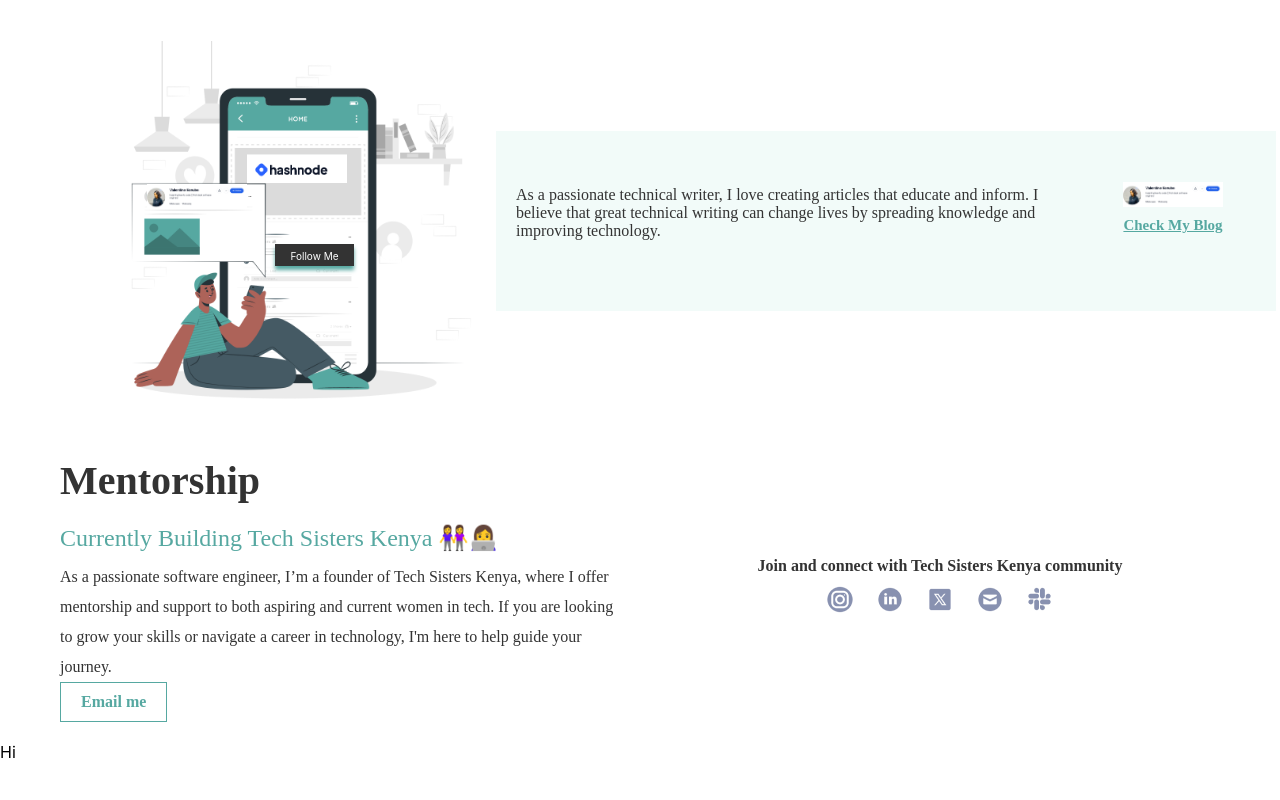
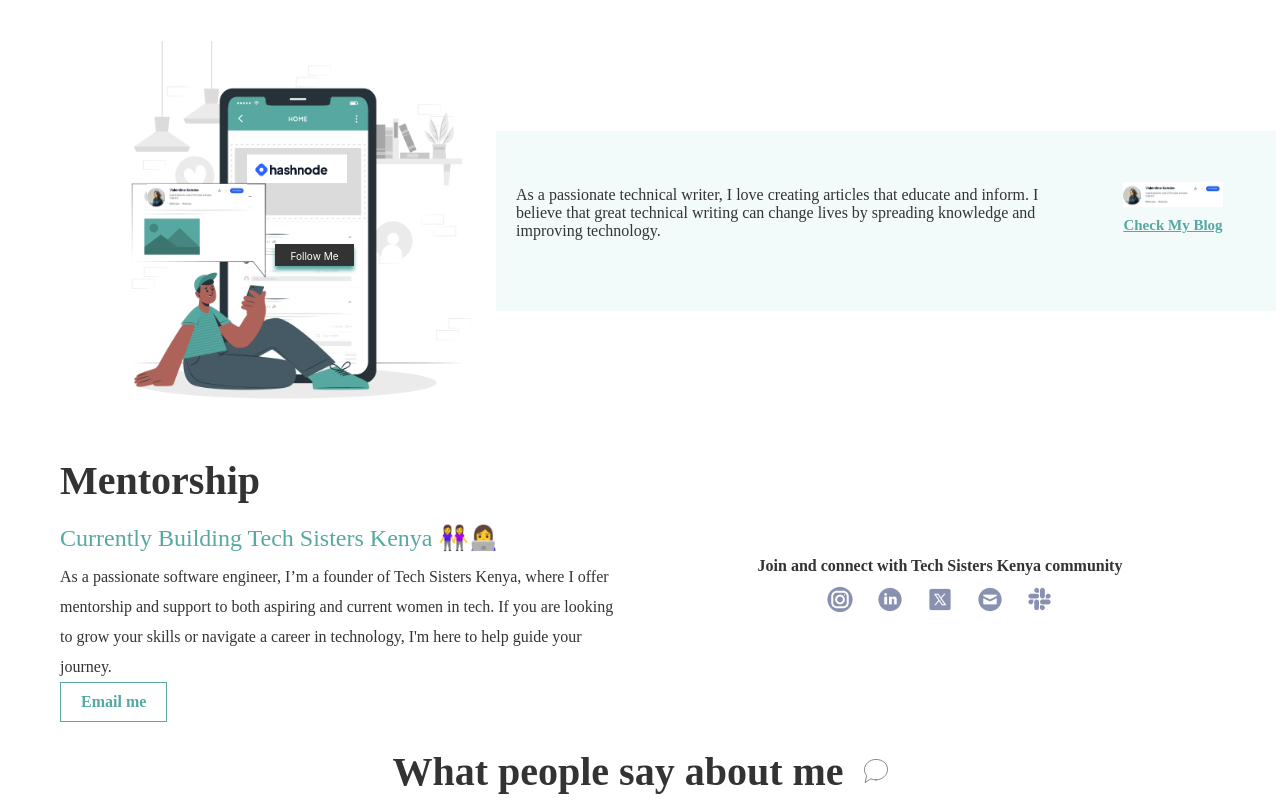
Before and after one commit to Vkerubo/my-portolio, a React (Create React App) app: page / in a window 1280 px wide. Shown: the part 2673-3473 px from the top of the page. Before the commit the page ends 3435 px from the top, so only its background shows below. Built offline with nearby package versions, Linux system fonts and the light colour scheme.

Commit message:
justify content: center

```diff
--- a/src/components/Testimonials.js
+++ b/src/components/Testimonials.js
@@ -14,9 +14,10 @@ const TestimonialsContainer = styled.div`
   font-style: normal;
   font-weight: 700;
   line-height: normal;
-  width: 610px;
+  width: 100%;
   height: 58px;
   flex-shrink: 0;
+  justify-content: center;
 `;
 
 const Title = styled.div`
@@ -25,7 +26,13 @@ const Title = styled.div`
   font-size: 40px;
   font-style: normal;
   font-weight: 700;
+  width: 100%
+  text-align: center;
   line-height: normal;
+
+  @media (max-width: 768px) {
+    font-size: 30px;
+  }
 `;
 
 const TestimonialQuoteImage = styled.img`
@@ -35,7 +42,12 @@ const TestimonialQuoteImage = styled.img`
 `;
 
 function Testimonials() {
-  return <>Hi</>;
+  return (
+    <TestimonialsContainer>
+      <Title>What people say about me</Title>
+      <TestimonialQuoteImage src={TestimonialQuote} alt="Testimonial Quote" />
+    </TestimonialsContainer>
+  );
 }
 
 export default Testimonials;
```
